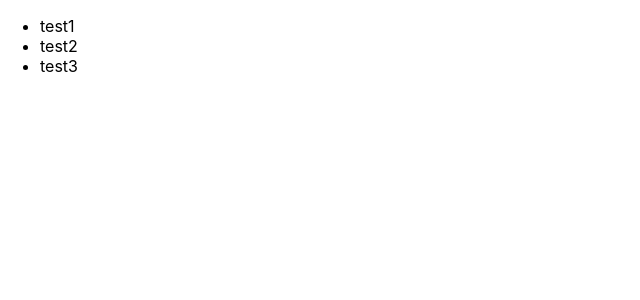
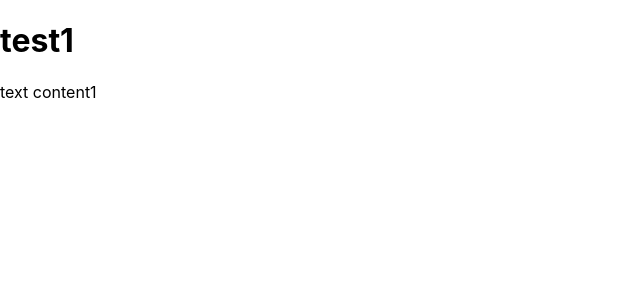
Before and after one commit to suyeon9456/learn-redux, a React (Create React App) app: page /1 in a window 1280 px wide. Shown: the top 300 px of the page, without its empty margins (0-640 px from the left). Built offline with nearby package versions, Linux system fonts and the light colour scheme.

Commit message:
redux-thunk로 Promise 다루기 F - 라우터 연동, 특정 포스트 읽기

```diff
--- a/package.json
+++ b/package.json
@@ -9,6 +9,7 @@
     "react": "^17.0.2",
     "react-dom": "^17.0.2",
     "react-redux": "^7.2.4",
+    "react-router-dom": "^5.2.0",
     "react-scripts": "4.0.3",
     "redux": "^4.1.0",
     "redux-devtools-extension": "^2.13.9",
--- a/src/App.js
+++ b/src/App.js
@@ -1,16 +1,25 @@
 import React from 'react'
 // import CounterContainer from './containers/CounterContainer'
-import PostListContainer from './containers/PostListContainer'
+// import PostListContainer from './containers/PostListContainer'
 // import TodosContainer from './containers/TodosContainer'
+import { Route } from 'react-router-dom'
+import PostListPage from './pages/PostListPage'
+import PostPage from './pages/PostPage'
 
 function App () {
+  // return (
+  //   <div>
+  //     {/* <PostListContainer /> */}
+  //     {/* <CounterContainer /> */}
+  //     {/* <hr />
+  //     <TodosContainer /> */}
+  //   </div>
+  // )
   return (
-    <div>
-      <PostListContainer />
-      {/* <CounterContainer /> */}
-      {/* <hr />
-      <TodosContainer /> */}
-    </div>
+    <>
+      <Route path="/" component={PostListPage} exact />
+      <Route path="/:id" component={PostPage} />
+    </>
   )
 }
 
--- /dev/null
+++ b/src/components/Post.js
@@ -0,0 +1,13 @@
+import React from 'react'
+
+function Post ({ post }) {
+  const { title, body } = post
+  return (
+    <div>
+      <h1>{title}</h1>
+      <p>{body}</p>
+    </div>
+  )
+}
+
+export default Post
--- a/src/components/PostList.js
+++ b/src/components/PostList.js
@@ -1,10 +1,19 @@
 import React from 'react'
+import { Link } from 'react-router-dom'
 
 function PostList ({ posts }) {
   return (
     <ul>
       {
-        posts.map(post => <li key={post.id}>{post.title}</li>)
+        posts.map(post =>
+          (
+            <li key={post.id}>
+              <Link to={`/${post.id}`}>
+                {post.title}
+              </Link>
+            </li>
+          )
+        )
       }
     </ul>
   )
--- /dev/null
+++ b/src/containers/PostContainer.js
@@ -0,0 +1,21 @@
+import React, { useEffect } from 'react'
+import { useSelector, useDispatch } from 'react-redux'
+import Post from '../components/Post'
+import { getPost } from '../modules/posts'
+
+function PostContainer ({ postId }) {
+  const { data, loading, error } = useSelector(state => state.posts.post)
+  const dispatch = useDispatch()
+
+  useEffect(() => {
+    dispatch(getPost(postId))
+  }, [postId, dispatch])
+
+  if (loading) return <div>로딩중...</div>
+  if (error) return <div>에러 발생!</div>
+  if (!data) return null
+
+  return <Post post={data} />
+}
+
+export default PostContainer
--- a/src/index.js
+++ b/src/index.js
@@ -10,15 +10,18 @@ import { composeWithDevTools } from 'redux-devtools-extension'
 // import myLogger from './middlewares/myLogger'
 import logger from 'redux-logger'
 import ReduxThunk from 'redux-thunk'
+import { BrowserRouter } from 'react-router-dom'
 
 const store = createStore(rootReducer, composeWithDevTools(applyMiddleware(ReduxThunk, logger)))
 // const store = createStore(rootReducer, composeWithDevTools())
 console.log(store.getState())
 
 ReactDOM.render(
-  <Provider store={store}> {/* 리액트 컴포넌트 어디에서든 store를 사용할 수 있음 */}
-    <App />
-  </Provider>,
+  <BrowserRouter>
+    <Provider store={store}> {/* 리액트 컴포넌트 어디에서든 store를 사용할 수 있음 */}
+      <App />
+    </Provider>
+  </BrowserRouter>,
   document.getElementById('root')
 )
 
--- /dev/null
+++ b/src/pages/PostListPage.js
@@ -0,0 +1,8 @@
+import React from 'react'
+import PostListContainer from '../containers/PostListContainer'
+
+function PostListPage () {
+  return <PostListContainer />
+}
+
+export default PostListPage
--- /dev/null
+++ b/src/pages/PostPage.js
@@ -0,0 +1,10 @@
+import React from 'react'
+import PostContainer from '../containers/PostContainer'
+
+function PostPage ({ match }) {
+  const { id } = match.params
+  const postId = parseInt(id, 10)
+  return <PostContainer postId={postId} />
+}
+
+export default PostPage
```
Also changed, not shown: 1 other file (tests, documents, lock files or other folders).
